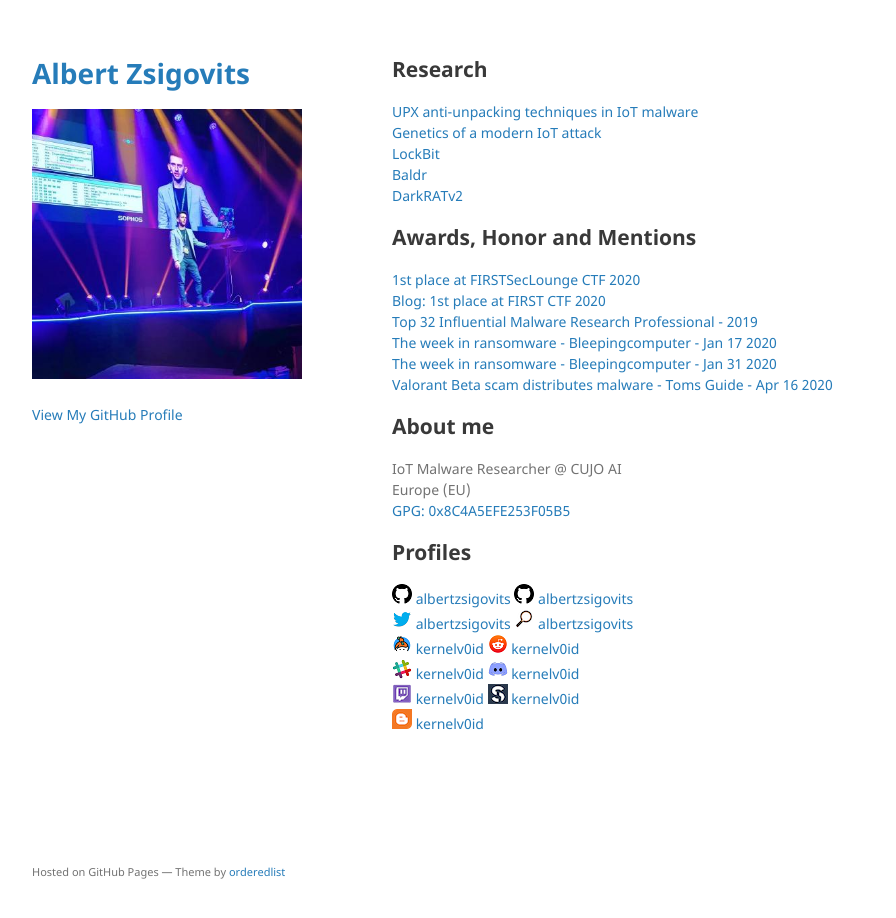
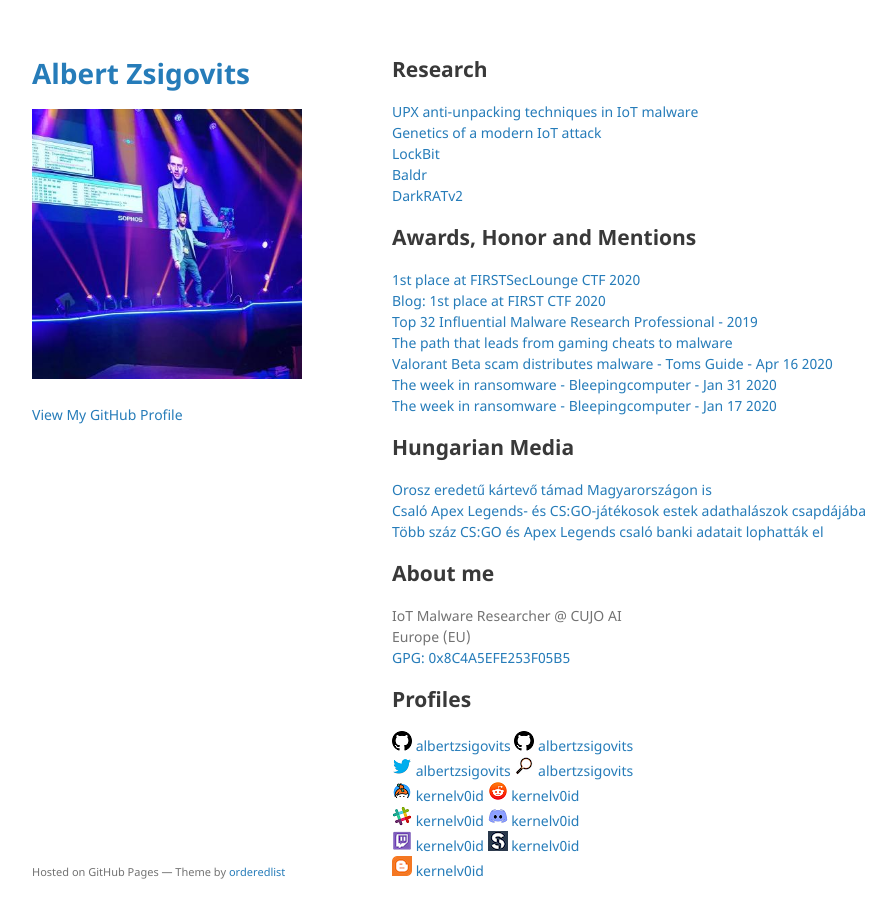
Before and after one commit to albertzsigovits/albertzsigovits.github.io, a Jekyll site: the page built from index.md, in a window 1280 px wide and 951 px high. Shown: the top 918 px of the window, without its empty margins (178-1074 px from the left). Built offline with Jekyll 4.4.1, drawn with Linux system fonts in a browser that asks for light colours; the repository's description, which GitHub fills in, is left out; our own code applies the rules of GitHub Pages for plain Markdown files.

Commit message:
Update index.md

```diff
--- a/index.md
+++ b/index.md
@@ -14,9 +14,16 @@ layout: default
 [1st place at FIRSTSecLounge CTF 2020](https://www.first.org/resources/papers/ctf-jun2020/last4ofus.pdf)
 [Blog: 1st place at FIRST CTF 2020](https://cujo.com/cujo-ai-labs-won-first-2020-virtual-challenge-competition/)
 [Top 32 Influential Malware Research Professional - 2019](https://static.peerlyst.com/image/upload/v1576213159/post-attachments/32_Influential_Malware_Research_Professionals_pkrtnw)
+[The path that leads from gaming cheats to malware](https://www.zdnet.com/article/security-blocking-the-path-that-leads-from-gaming-cheats-to-malware/)
+[Valorant Beta scam distributes malware - Toms Guide - Apr 16 2020](https://www.tomsguide.com/uk/news/valorant-beta-keygen-malware)
+[The week in ransomware - Bleepingcomputer - Jan 31 2020](https://www.bleepingcomputer.com/news/security/the-week-in-ransomware-january-31st-2020-taking-it-to-the-courts/)
 [The week in ransomware - Bleepingcomputer - Jan 17 2020](https://www.bleepingcomputer.com/news/security/the-week-in-ransomware-january-17th-2020-never-ends/)
-[The week in ransomware - Bleepingcomputer - Jan 31 2020](https://www.bleepingcomputer.com/news/security/the-week-in-ransomware-january-31st-2020-taking-it-to-the-courts/)
-[Valorant Beta scam distributes malware - Toms Guide - Apr 16 2020](https://www.tomsguide.com/uk/news/valorant-beta-keygen-malware)
+
+## Hungarian Media
+
+[Orosz eredetű kártevő támad Magyarországon is](https://computerworld.hu/biztonsag/orosz-eredetu-kartevo-tamad-magyarorszagon-is-267556.html)
+[Csaló Apex Legends- és CS:GO-játékosok estek adathalászok csapdájába](https://www.gamestar.hu/hir/apex-legends-csgo-csalas-adatlopas-267091.html)
+[Több száz CS:GO és Apex Legends csaló banki adatait lophatták el](https://esport1.hu/news/2019/08/15/csgo-counter-strike-apex-legends-csalok-banki-adatait-loptak-el-malware-oroberto)
 
 ## About me
 
```
